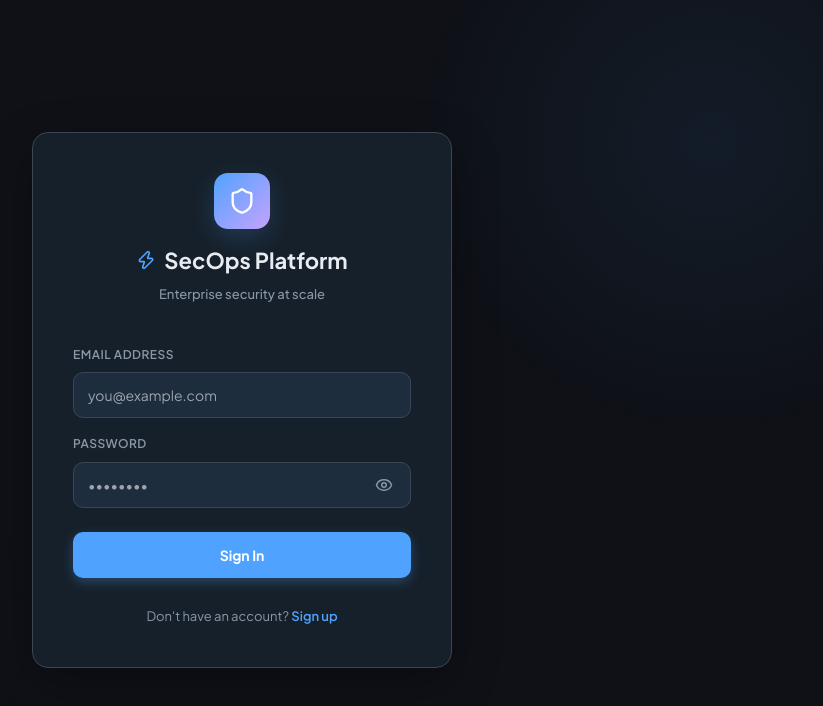
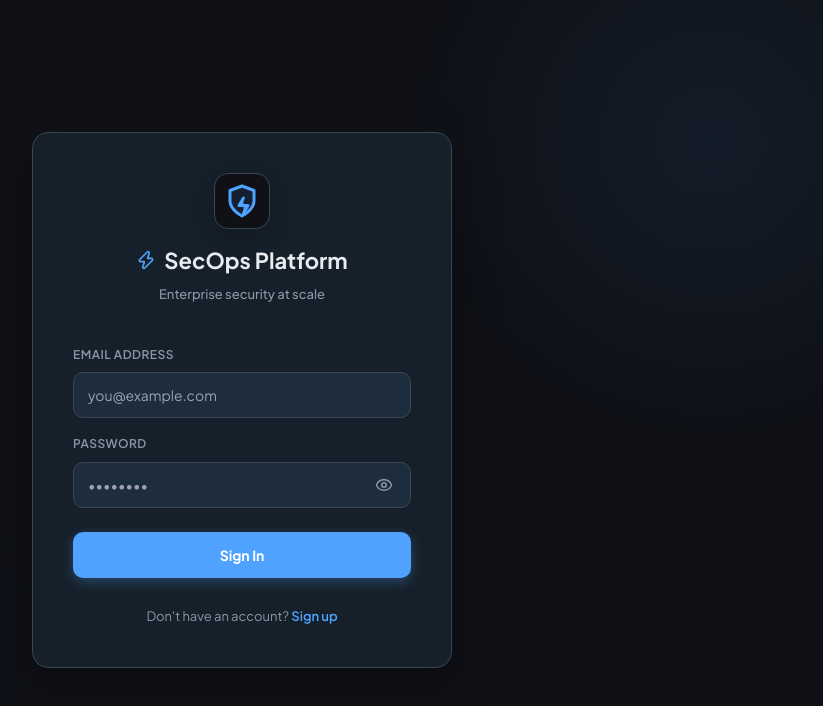
Before and after one commit to CodeByOS/DevSecOps_Plateform, a React (Vite) app in the folder frontend/: page /login in a window 1280 px wide. Shown: the top 706 px of the page, without its empty margins (398-1221 px from the left). Built offline with nearby package versions, Linux system fonts and the light colour scheme; no server answers.

Commit message:
Adding the new brand logo

```diff
--- a/frontend/package.json
+++ b/frontend/package.json
@@ -23,7 +23,7 @@
     "@eslint/js": "^9.39.4",
     "@types/react": "^19.2.14",
     "@types/react-dom": "^19.2.3",
-    "@vitejs/plugin-react": "^4.7.0",
+    "@vitejs/plugin-react": "^5.0.0",
     "autoprefixer": "^10.5.0",
     "eslint": "^9.39.4",
     "eslint-plugin-react-hooks": "^7.0.1",
--- a/frontend/src/components/layout/Sidebar.jsx
+++ b/frontend/src/components/layout/Sidebar.jsx
@@ -2,7 +2,7 @@ import { NavLink, useNavigate } from 'react-router-dom';
 import { motion, AnimatePresence } from 'framer-motion';
 import {
   LayoutDashboard, FolderKanban, ScrollText,
-  Shield, LogOut, Brain, X, Settings
+  LogOut, Brain, X, Settings
 } from 'lucide-react';
 import useAuth from '../../hooks/useAuth';
 import useMediaQuery from '../../hooks/useMediaQuery';
@@ -79,14 +79,15 @@ const Sidebar = ({ isOpen, onClose }) => {
               whileHover={{ rotate: 15, scale: 1.1 }}
               style={{
                 width: 36, height: 36,
-                background: 'linear-gradient(135deg, var(--blue), var(--purple))',
+                background: 'var(--bg-base)',
+                border: '1px solid var(--border)',
                 borderRadius: 10,
                 display: 'flex',
                 alignItems: 'center',
                 justifyContent: 'center',
-                boxShadow: '0 4px 12px rgba(79, 163, 255, 0.3)',
+                boxShadow: '0 4px 12px rgba(0, 0, 0, 0.3)',
               }}>
-              <Shield size={18} color="#fff" strokeWidth={2.5} />
+              <img src="/logo.svg" alt="Logo" style={{ width: 24, height: 24 }} />
             </motion.div>
             <div>
               <div style={{ fontSize: 16, fontWeight: 800, color: 'var(--text-primary)', letterSpacing: '-0.5px' }}>SecOps</div>
--- a/frontend/src/pages/HomePage.jsx
+++ b/frontend/src/pages/HomePage.jsx
@@ -58,11 +58,12 @@ const Navbar = () => {
             whileHover={{ rotate: 10 }}
             style={{
               width: 36, height: 36,
-              background: 'linear-gradient(135deg, var(--blue), var(--purple))',
+              background: 'var(--bg-base)',
+              border: '1px solid var(--border)',
               borderRadius: 10, display: 'flex', alignItems: 'center', justifyContent: 'center',
-              boxShadow: '0 4px 12px rgba(79, 163, 255, 0.2)'
+              boxShadow: '0 4px 12px rgba(0, 0, 0, 0.2)'
             }}>
-            <Shield size={20} color="#fff" strokeWidth={2.5} />
+            <img src="/logo.svg" alt="Logo" style={{ width: 24, height: 24 }} />
           </motion.div>
           <span style={{ fontSize: 18, fontWeight: 800, color: 'var(--text-primary)', letterSpacing: '-0.5px' }}>SecOps Platform</span>
         </div>
@@ -609,8 +610,8 @@ const Footer = () => (
     flexWrap: 'wrap', gap: 24,
   }}>
     <div style={{ display: 'flex', alignItems: 'center', gap: 12 }}>
-      <div style={{ width: 32, height: 32, borderRadius: 8, background: 'var(--bg-elevated)', display: 'flex', alignItems: 'center', justifyContent: 'center' }}>
-        <Shield size={16} color="var(--blue)" />
+      <div style={{ width: 32, height: 32, borderRadius: 8, background: 'var(--bg-base)', border: '1px solid var(--border)', display: 'flex', alignItems: 'center', justifyContent: 'center' }}>
+        <img src="/logo.svg" alt="Logo" style={{ width: 20, height: 20 }} />
       </div>
       <span style={{ fontSize: 14, color: 'var(--text-muted)', fontWeight: 500 }}>
         © {new Date().getFullYear()} SecOps Platform. Built for Security Teams.
--- a/frontend/src/pages/NotFoundPage.jsx
+++ b/frontend/src/pages/NotFoundPage.jsx
@@ -1,5 +1,4 @@
 import { Link } from 'react-router-dom';
-import { Shield } from 'lucide-react';
 import useAuth from '../hooks/useAuth';
 
 const NotFoundPage = () => {
@@ -15,11 +14,13 @@ const NotFoundPage = () => {
       <h1 style={{ color: 'var(--text-primary)', margin: '0 0 12px', fontSize: 24 }}>Page not found</h1>
       <p style={{ color: 'var(--text-muted)', marginBottom: 32 }}>The page you're looking for doesn't exist.</p>
       <Link to={user ? "/dashboard" : "/"} style={{
-        display: 'inline-flex', alignItems: 'center', gap: 8,
-        padding: '10px 24px', borderRadius: 8,
-        background: 'var(--blue)', color: '#fff', textDecoration: 'none', fontSize: 14, fontWeight: 600,
+        display: 'inline-flex', alignItems: 'center', gap: 10,
+        padding: '12px 28px', borderRadius: 12,
+        background: 'var(--bg-card)', border: '1px solid var(--border)',
+        color: 'var(--text-primary)', textDecoration: 'none', fontSize: 14, fontWeight: 700,
+        boxShadow: '0 4px 12px rgba(0,0,0,0.2)'
       }}>
-        <Shield size={15} /> {user ? 'Go to Dashboard' : 'Back to Home'}
+        <img src="/logo.svg" alt="Logo" style={{ width: 18, height: 18 }} /> {user ? 'Go to Dashboard' : 'Back to Home'}
       </Link>
     </div>
   );
--- a/frontend/src/pages/auth/LoginPage.jsx
+++ b/frontend/src/pages/auth/LoginPage.jsx
@@ -1,6 +1,6 @@
 import { useState } from 'react';
 import { Link, useNavigate } from 'react-router-dom';
-import { Shield, Eye, EyeOff, AlertCircle, Zap } from 'lucide-react';
+import { Eye, EyeOff, AlertCircle, Zap } from 'lucide-react';
 import useAuth from '../../hooks/useAuth';
 
 const field = (label, id, type, placeholder, value, onChange, show, onToggle) => (
@@ -140,13 +140,14 @@ const LoginPage = () => {
               width: 56,
               height: 56,
               borderRadius: 14,
-              background: 'linear-gradient(135deg, var(--blue), var(--purple))',
+              background: 'var(--bg-base)',
+              border: '1px solid var(--border)',
               display: 'flex',
               alignItems: 'center',
               justifyContent: 'center',
-              boxShadow: '0 8px 24px rgba(79, 163, 255, 0.2)',
+              boxShadow: '0 8px 24px rgba(0, 0, 0, 0.2)',
             }}>
-              <Shield size={28} color="#fff" strokeWidth={2} />
+              <img src="/logo.svg" alt="Logo" style={{ width: 36, height: 36 }} />
             </div>
             <div>
               <div style={{ fontSize: 22, fontWeight: 700, color: 'var(--text-primary)', display: 'flex', alignItems: 'center', gap: 8, justifyContent: 'center' }}>
--- a/frontend/src/pages/auth/RegisterPage.jsx
+++ b/frontend/src/pages/auth/RegisterPage.jsx
@@ -1,6 +1,6 @@
 import { useState } from 'react';
 import { Link, useNavigate } from 'react-router-dom';
-import { Shield, Eye, EyeOff, AlertCircle, Zap } from 'lucide-react';
+import { Eye, EyeOff, AlertCircle, Zap } from 'lucide-react';
 import useAuth from '../../hooks/useAuth';
 
 const RegisterPage = () => {
@@ -90,13 +90,14 @@ const RegisterPage = () => {
               width: 56,
               height: 56,
               borderRadius: 14,
-              background: 'linear-gradient(135deg, var(--blue), var(--purple))',
+              background: 'var(--bg-base)',
+              border: '1px solid var(--border)',
               display: 'flex',
               alignItems: 'center',
               justifyContent: 'center',
-              boxShadow: '0 8px 24px rgba(79, 163, 255, 0.2)',
+              boxShadow: '0 8px 24px rgba(0, 0, 0, 0.2)',
             }}>
-              <Shield size={28} color="#fff" strokeWidth={2} />
+              <img src="/logo.svg" alt="Logo" style={{ width: 36, height: 36 }} />
             </div>
             <div>
               <div style={{ fontSize: 22, fontWeight: 700, color: 'var(--text-primary)', display: 'flex', alignItems: 'center', gap: 8, justifyContent: 'center' }}>
```
Also changed, not shown: 1 other file (tests, documents, lock files or other folders).
